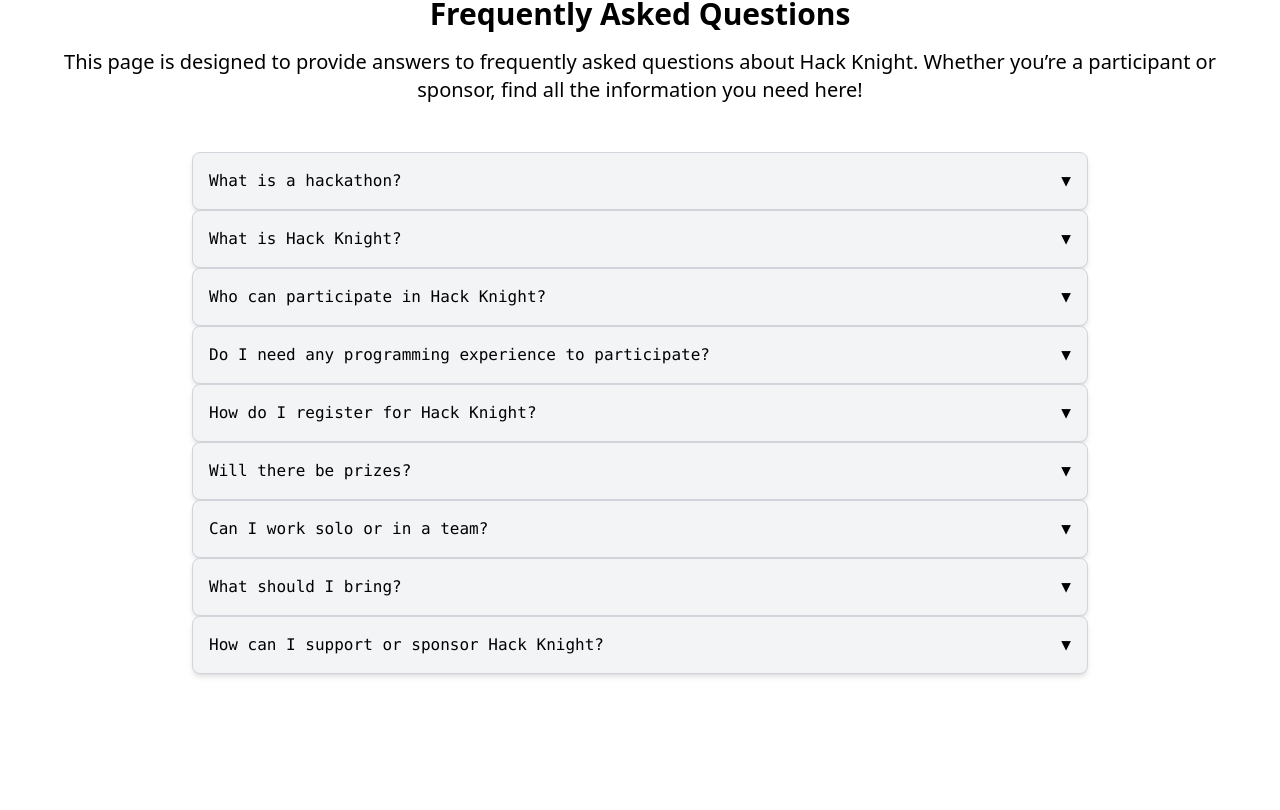
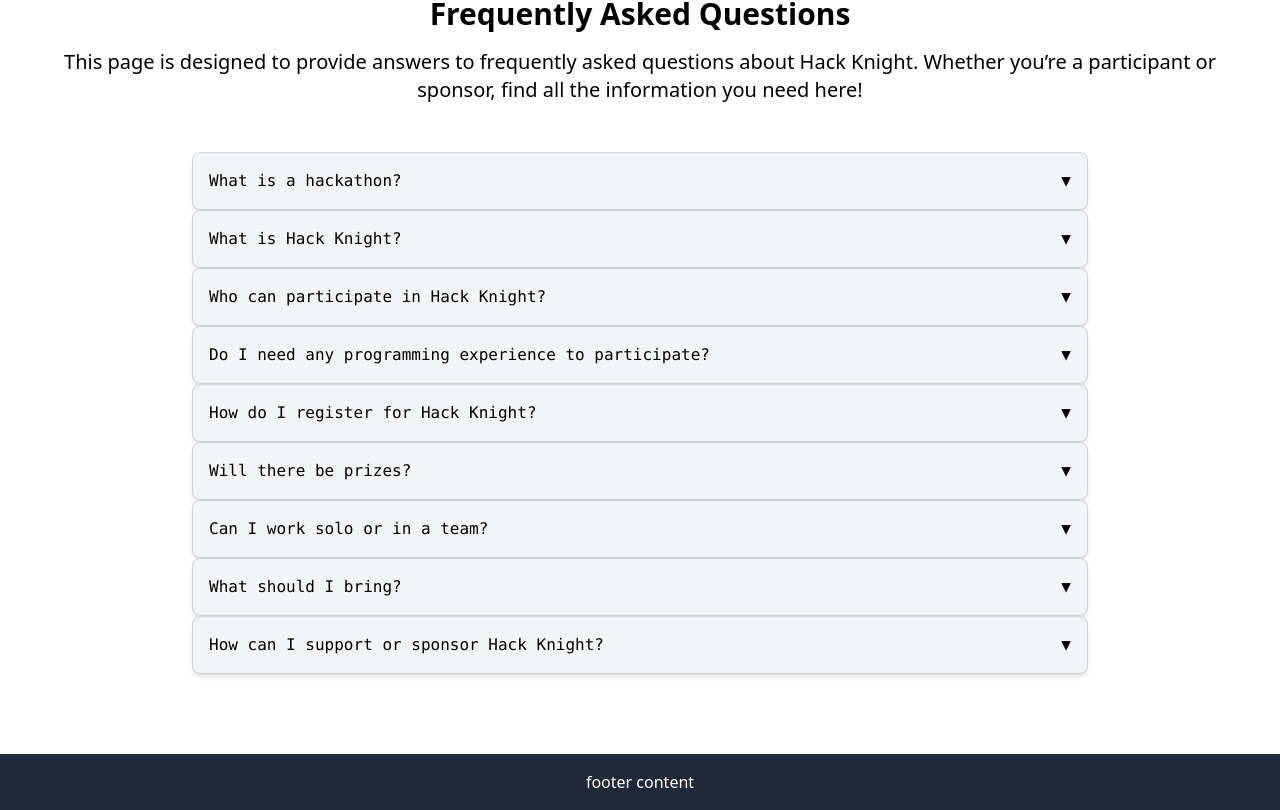
Before and after one commit to Jshot117/HackKnight, a React (Vite) app in the folder FrontEndHK/: page /FAQ in a window 1280 px wide. Shown: the part 172-982 px from the top of the page. Before the commit the page ends 926 px from the top, so only its background shows below. Built offline with nearby package versions, Linux system fonts and the light colour scheme.

Commit message:
added footer component to each page

```diff
--- a/FrontEndHK/src/pages/FAQPage.jsx
+++ b/FrontEndHK/src/pages/FAQPage.jsx
@@ -1,5 +1,6 @@
 import { Header } from "../components/Header.jsx";
 import {FAQQuestion} from "../components/FAQQuestion.jsx"
+import { Footer } from "../components/Footer.jsx";
 
 export function FAQPage() {
   const faqQuestions = [
@@ -35,6 +36,7 @@ export function FAQPage() {
           ))}
         </div>
       </div>
+      <Footer />
     </div>
   );
 }
--- a/FrontEndHK/src/pages/OurTeamPage.jsx
+++ b/FrontEndHK/src/pages/OurTeamPage.jsx
@@ -1,4 +1,5 @@
 import { Header } from "../components/Header.jsx";
+import { Footer } from "../components/Footer.jsx";
 import TeamMember from "../components/TeamMember.jsx";
 import jonn from "../assets/jonn.jpg";
 import sword from "../assets/sword_hack_knight_transparentBG.png";
@@ -37,6 +38,7 @@ export function OurTeamPage() {
           description="Managing daily operations and optimizing organizational processes."
         />
       </div>
+      <Footer />
     </div>
   );
 }
--- a/FrontEndHK/src/pages/SchedulePage.jsx
+++ b/FrontEndHK/src/pages/SchedulePage.jsx
@@ -1,11 +1,13 @@
 import { Header } from '../components/Header.jsx';
 import { Calendar } from '../components/Calendar.jsx';
+import {Footer } from '../components/Footer.jsx';
 
 export function SchedulePage() {
     return (
         <>
             <Header />
             <Calendar />
+            <Footer />
         </>
     )
 }
--- a/FrontEndHK/src/pages/SponsorsPage.jsx
+++ b/FrontEndHK/src/pages/SponsorsPage.jsx
@@ -1,5 +1,6 @@
 import { Header } from '../components/Header.jsx';
 import SponsorImage from '../assets/Hackathon Sponsor image.png';
+import { Footer } from '../components/Footer.jsx';
 
 export function SponsorsPage() {
     return (
@@ -13,6 +14,7 @@ export function SponsorsPage() {
                     className=" p-2">
                 </img>
             </div>
+            <Footer />
         </div>
     )
 }
```
